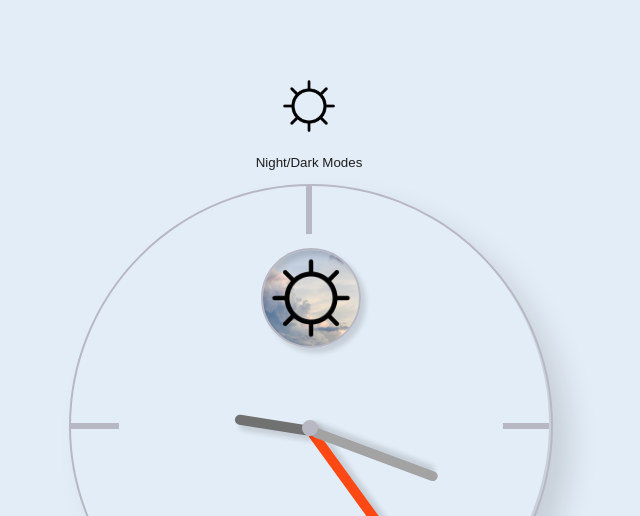
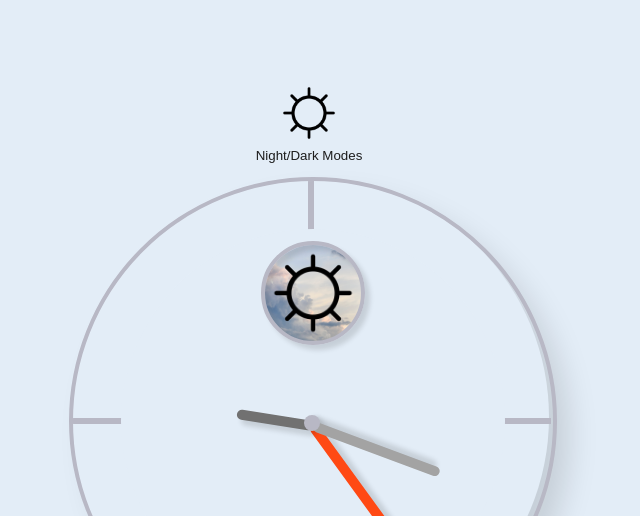
Before and after one commit to thumis/ThumisWebsite2, a plain HTML site: page index.html in a window 1280 px wide. Shown: the top 516 px of the page, without its empty margins (331-971 px from the left). Drawn offline with Linux system fonts and the light colour scheme; a web font is replaced by a local one.

Commit message:
Border fix en margin bij modesSwitchTekst

```diff
--- a/index.html
+++ b/index.html
@@ -14,7 +14,7 @@
     <header>
         <button onclick="colorswitch()">
             <img id="modesSwitch" src="img/icons/dark/Daytime.png" alt="nightmode switch">
-            <p>Night/Dark Modes</p>
+            <p id="modesSwitchTekst">Night/Dark Modes</p>
         </button>
     </header>
 
--- a/main_style.css
+++ b/main_style.css
@@ -41,7 +41,7 @@ body {
 
     background-image: url("img/day.jpg");
     background-size: cover;
-    border: solid 2px #b8b8c5;
+    border: solid 4px #b8b8c5;
     grid-area: dagDeel;
 }
 
@@ -49,6 +49,7 @@ body {
     width: 50%;
     height: 20%;
     margin: 0;
+    border-radius: 10%;
     border: solid 4px #b8b8c5;
     display: flex;
     flex-direction: row;
@@ -73,7 +74,7 @@ section#klok {
     height: 80vw;
     max-width: 60vh;
     max-height: 60vh;
-    border-radius: 50%;
+    border-radius: 100%;
     margin: 0;
     position: relative;
     padding: 0;
@@ -88,7 +89,7 @@ section#klok {
     height: 100%;
     border-radius: 100%;
     overflow: hidden;
-    border: solid 2px #b8b8c5;
+    border: solid 4px #b8b8c5;
 }
 
 #horizontaleTijd {
@@ -133,8 +134,6 @@ section#klok {
             ". . ."
             ". dag . ";
     grid-template-rows: 33.33% ;
-    -webkit-border-radius: 100%;
-    -moz-border-radius: 100%;
     border-radius: 100%;
     z-index: 1;
 }
@@ -200,3 +199,6 @@ button {
     max-width: 8vh;
     max-height: 8vh;
 }
+#modesSwitchTekst{
+    margin-top: 0;
+}
```
